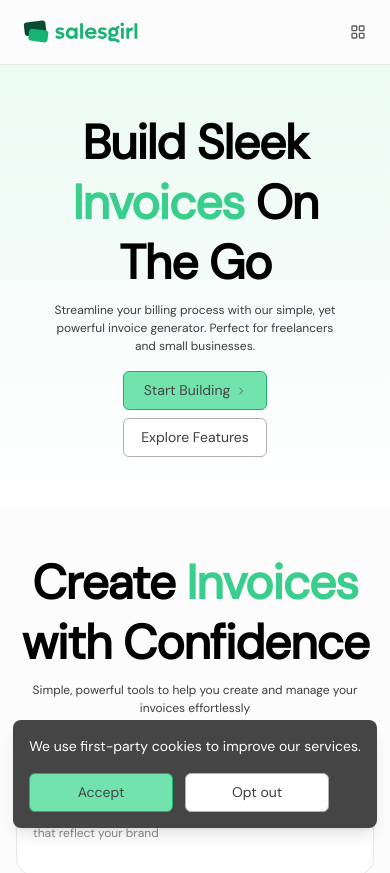
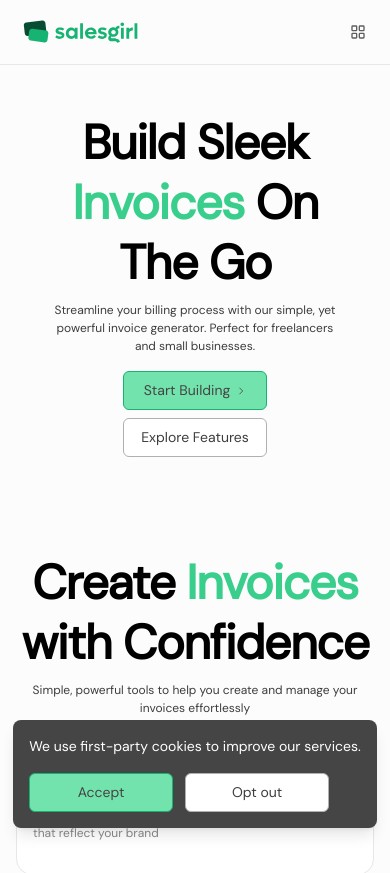
Before and after one commit to nanayawdev/salesgirl, a React (Vite) app: page / in a window 390 px wide. Shown: the top 873 px of the page. Built offline with nearby package versions, Linux system fonts and the light colour scheme.

Commit message:
Refactor HeroSection background for improved design consistency and responsiveness

```diff
--- a/src/components/HeroSection/HeroSection.jsx
+++ b/src/components/HeroSection/HeroSection.jsx
@@ -21,7 +21,7 @@ const HeroSection = () => {
   };
 
   return (
-    <div className="bg-gradient-to-b from-algaeGreen-400/10 to-transparent dark:from-algaeGreen-600/10 dark:to-transparent min-h-[400px] sm:min-h-[500px] lg:min-h-[600px] flex items-center justify-center py-12 sm:py-16 lg:py-20">
+    <div className="bg-background-light dark:bg-background-dark min-h-[400px] sm:min-h-[500px] lg:min-h-[600px] flex items-center justify-center py-12 sm:py-16 lg:py-20">
       <div className="text-center phone:max-w-xs tablet:max-w-md laptop:max-w-4xl mx-auto px-4 sm:px-6 lg:px-8">
         <h1 className="main-heading">
           Build Sleek <span className="span-text">Invoices</span> On The Go
```
